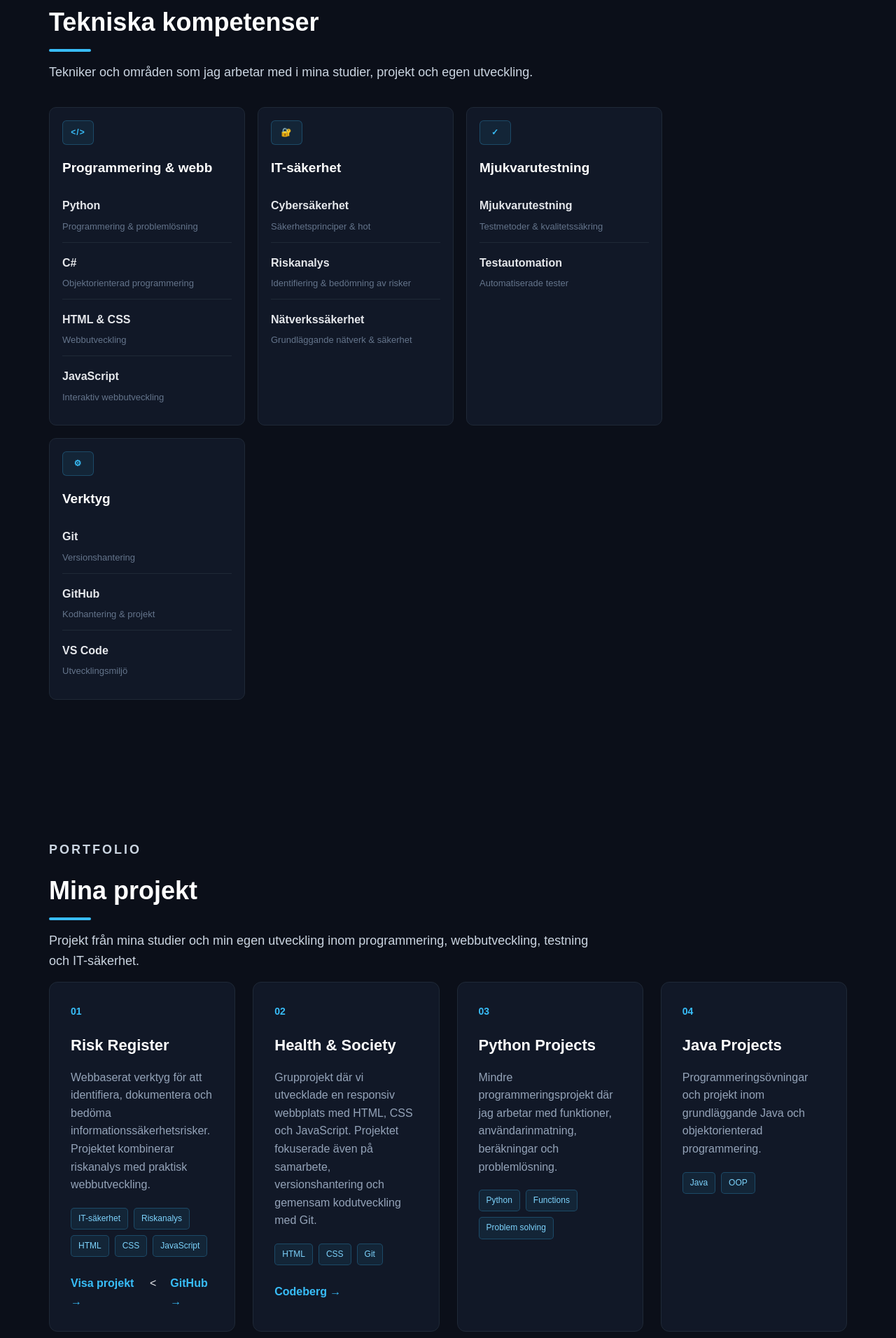
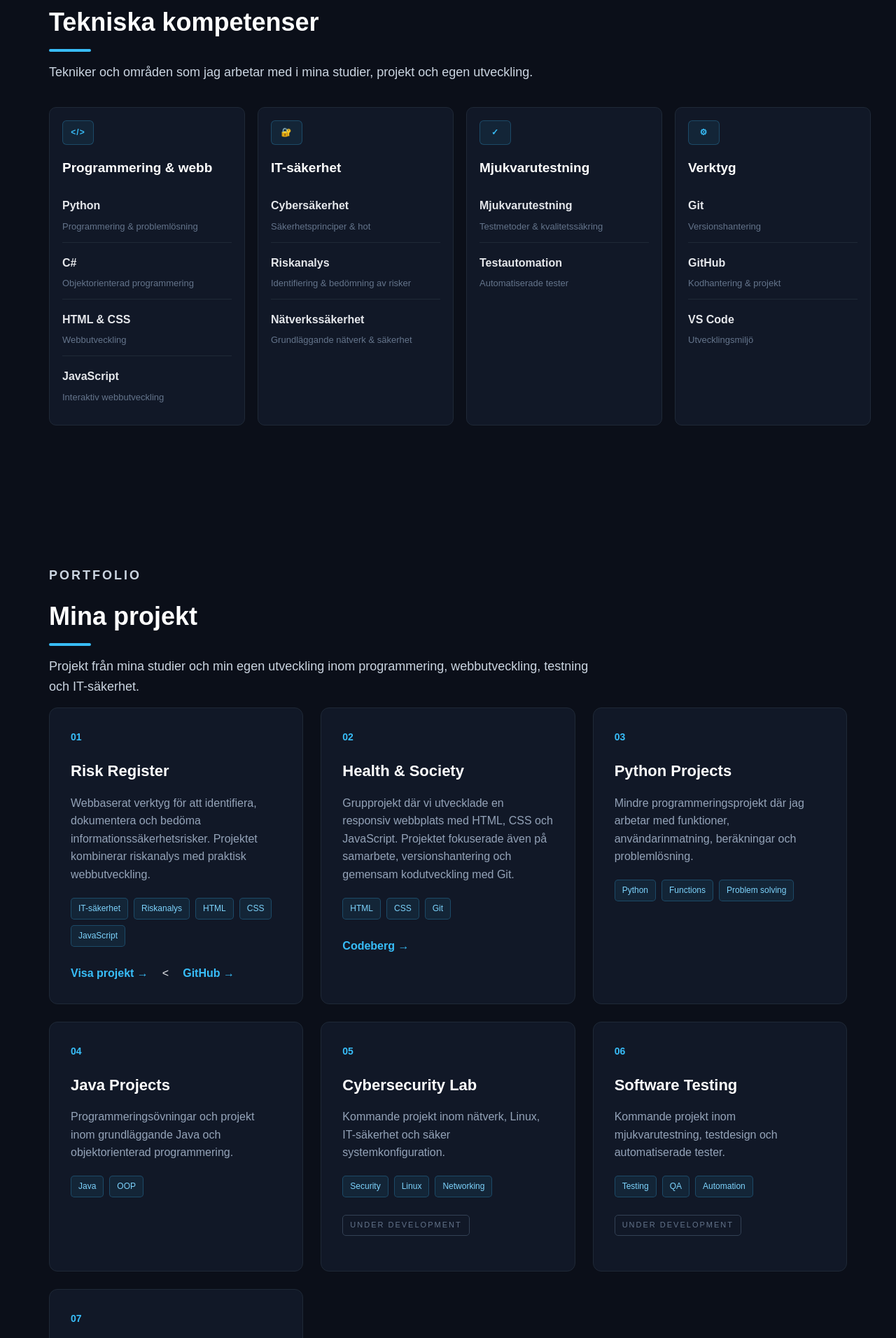
Before and after one commit to RazuPa/Portfolio, a plain HTML site: page index.html in a window 1280 px wide. Shown: the part 1410-3322 px from the top of the page at 70% size. Drawn offline with Linux system fonts and the light colour scheme.

Commit message:
Update bc misstake

```diff
--- a/stylesheet.css
+++ b/stylesheet.css
@@ -258,7 +258,7 @@ header {
     display: grid;
 
     grid-template-columns:
-        repeat(4, 1fr);
+        repeat(3, 1fr);
 
     gap: 25px;
 }
@@ -825,7 +825,7 @@ footer {
 .skills-grid {
     display: grid;
 
-    grid-template-columns: repeat(3, 280px);
+    grid-template-columns: repeat(4, 280px);
 
     gap: 18px;
 
```
Also changed, not shown: index.html (+0 -3 lines).
